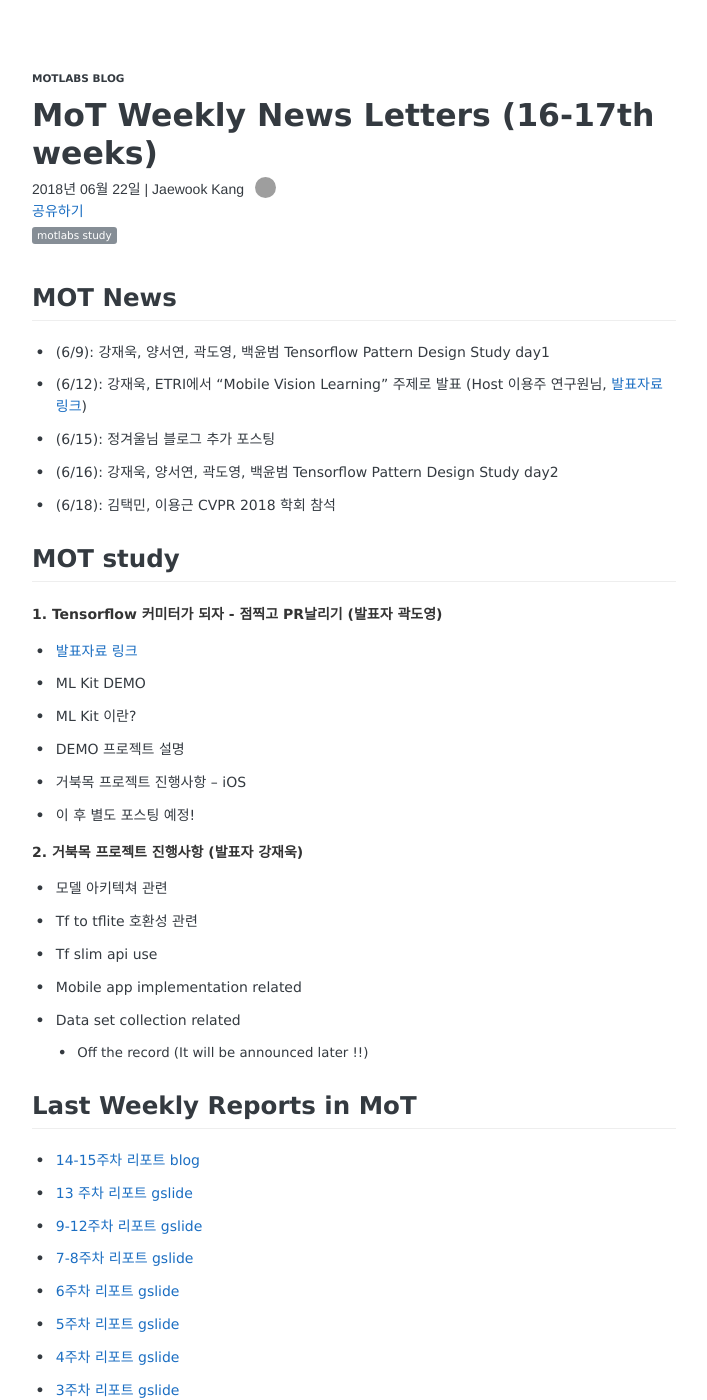
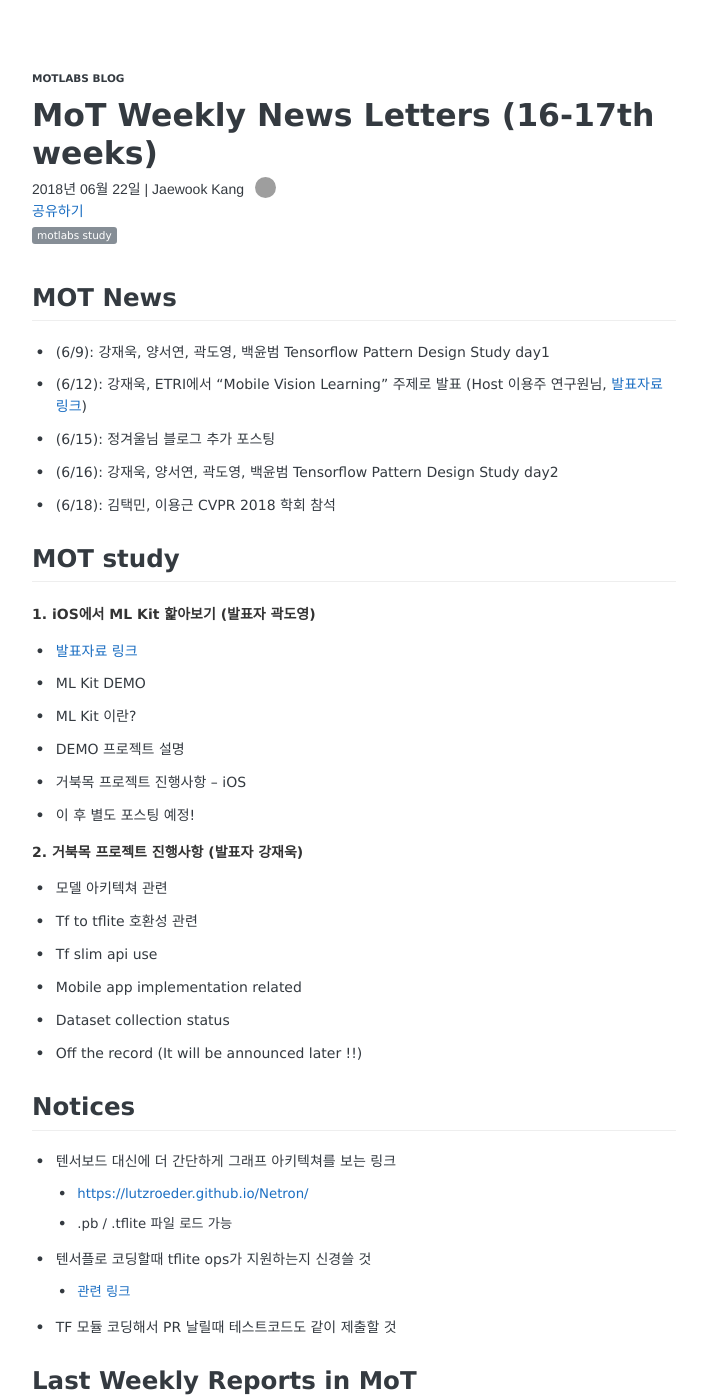
Before and after one commit to motlabs/motlabs.github.io, a Jekyll site: the page built from _posts/2018-06-22-motnewletter-week17.md, in a window 1280 px wide and 1400 px high. Shown: the whole window, without its empty margins (286-993 px from the left). Built offline with Jekyll 4.4.1, drawn with Linux system fonts in a browser that asks for light colours; some web fonts are replaced; grey boxes are pictures that could not be loaded.

Commit message:
(feat) weekly newsletter 16-17주차 수정

```diff
--- a/_posts/2018-06-22-motnewletter-week17.md
+++ b/_posts/2018-06-22-motnewletter-week17.md
@@ -23,7 +23,7 @@ share: true
 
 ## MOT study
 
-**1. Tensorflow 커미터가 되자 - 점찍고 PR날리기 (발표자 곽도영)**
+**1. iOS에서 ML Kit 핥아보기 (발표자 곽도영)**
 - [발표자료 링크](https://goo.gl/2jms43)
 - ML Kit DEMO
 - ML Kit 이란?
@@ -36,8 +36,18 @@ share: true
 - Tf to tflite 호환성 관련
 - Tf slim api use
 - Mobile app implementation related
-- Data set collection related
-    - Off the record (It will be announced later !!)
+- Dataset collection status
+- Off the record (It will be announced later !!)
+
+
+## Notices
+- 텐서보드 대신에 더 간단하게 그래프 아키텍쳐를 보는 링크
+    - [https://lutzroeder.github.io/Netron/](https://lutzroeder.github.io/Netron/)
+    - .pb / .tflite 파일 로드 가능
+- 텐서플로 코딩할때 tflite ops가 지원하는지 신경쓸 것
+    - [관련 링크](https://goo.gl/EPqsXV)
+- TF 모듈 코딩해서 PR 날릴때 테스트코드도 같이 제출할 것
+
 
 
 ## Last Weekly Reports in MoT
```
